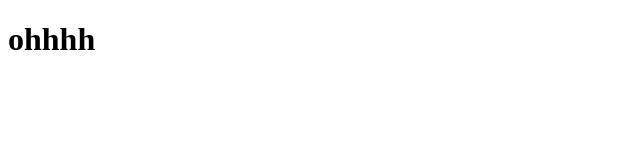
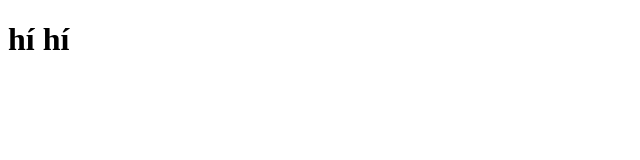
Before and after one commit to dtung05/fakebill1, a plain HTML site: page index.html in a window 1280 px wide. Shown: the full height of the page, 0-640 px from the left. Drawn offline with Linux system fonts and the light colour scheme.

Commit message:
sửa đổi lần 1

```diff
--- a/index.html
+++ b/index.html
@@ -6,6 +6,6 @@
     <title>Document</title>
   </head>
   <body>
-    <h1>ohhhh</h1>
+    <h1>hí hí</h1>
   </body>
 </html>
```
